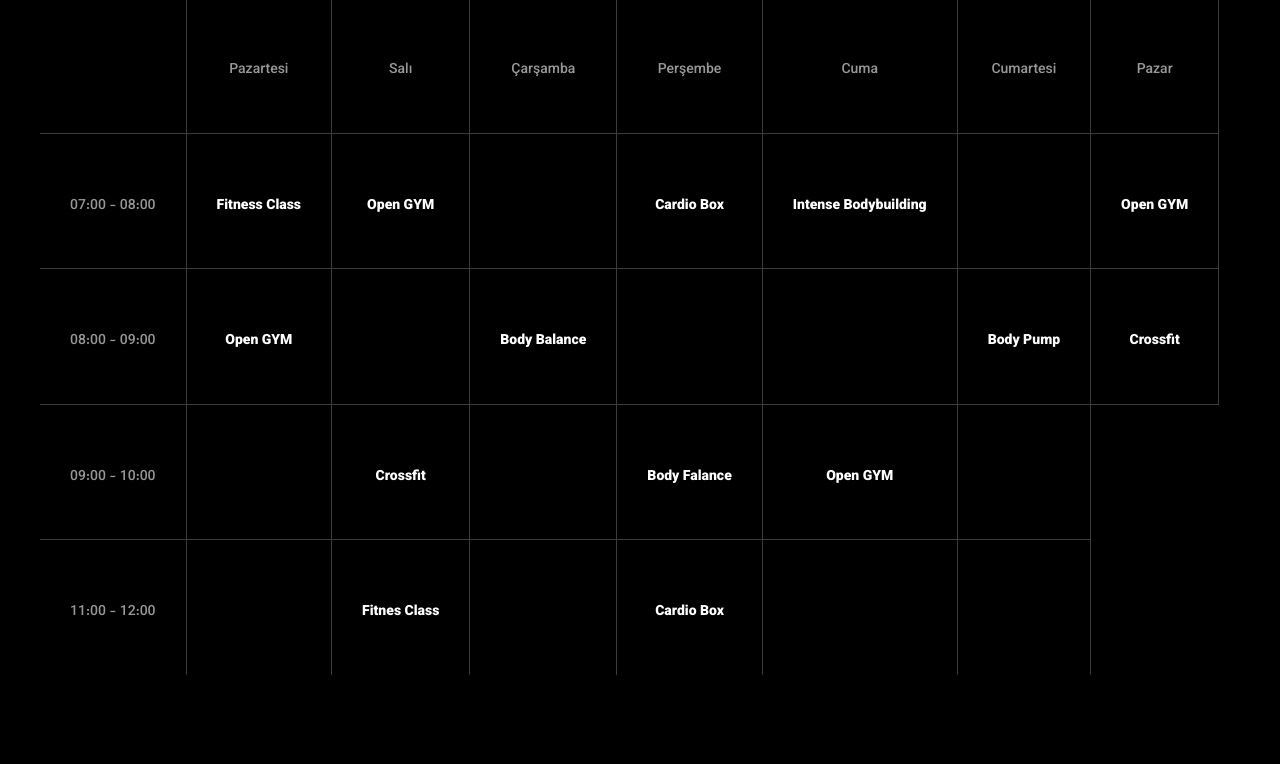
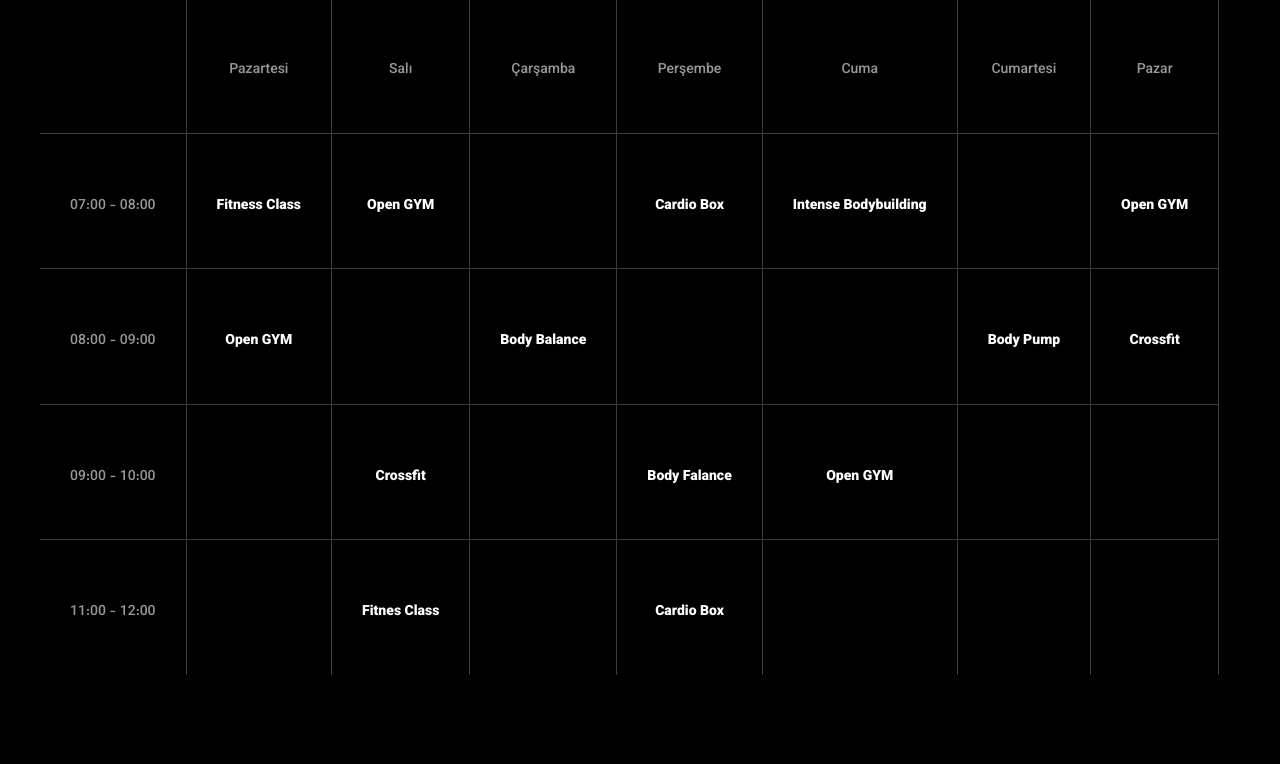
Before and after one commit to kemalbekcan/sporttime_template, a PHP site: page / in a window 1280 px wide; the page is wider, and only the part inside the window is pictured. Shown: the part 4129-4893 px from the top of that part. Run offline with PHP 8.4, Linux system fonts and the light colour scheme; style sheets or scripts are compiled from the project's sources.

Commit message:
initial commit

```diff
--- a/public/index.html
+++ b/public/index.html
@@ -325,6 +325,7 @@
                 <span>Open GYM</span>
               </td>
               <td></td>
+              <td></td>
             </tr>
             <tr>
               <td>11:00 - 12:00</td>
@@ -336,6 +337,7 @@
               <td>
                 <span>Cardio Box</span>
               </td>
+              <td></td>
               <td></td>
               <td></td>
             </tr>
--- a/src/index.html
+++ b/src/index.html
@@ -325,6 +325,7 @@
                 <span>Open GYM</span>
               </td>
               <td></td>
+              <td></td>
             </tr>
             <tr>
               <td>11:00 - 12:00</td>
@@ -336,6 +337,7 @@
               <td>
                 <span>Cardio Box</span>
               </td>
+              <td></td>
               <td></td>
               <td></td>
             </tr>
--- a/src/scss/components/_lectures.scss
+++ b/src/scss/components/_lectures.scss
@@ -112,6 +112,9 @@
             td:nth-child(7){
                 border-bottom: none;
             }
+            td:nth-child(8){
+                border-bottom: none;
+            }
         }
     }
 
```
Also changed, not shown: public/css/app.css.
